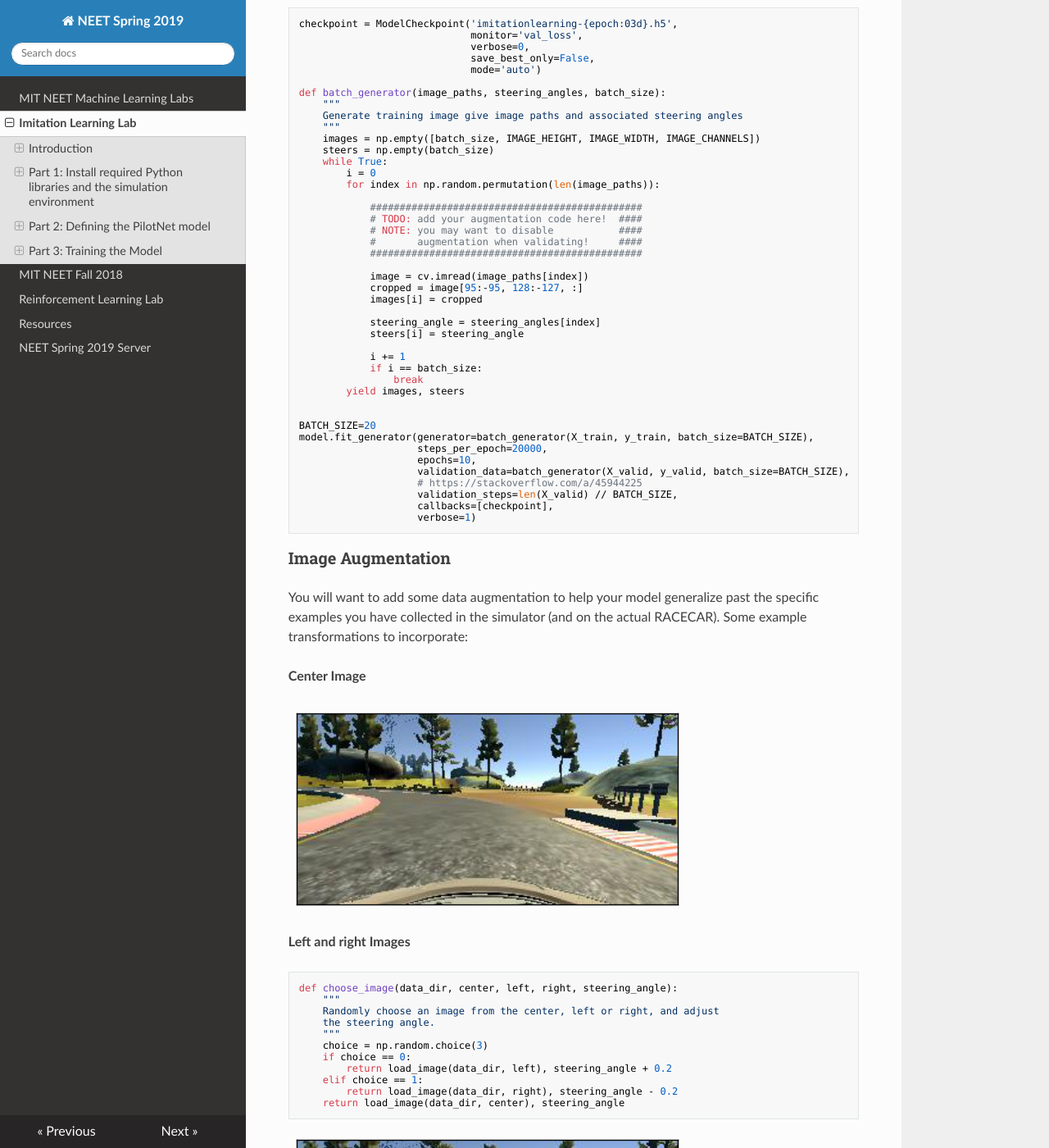
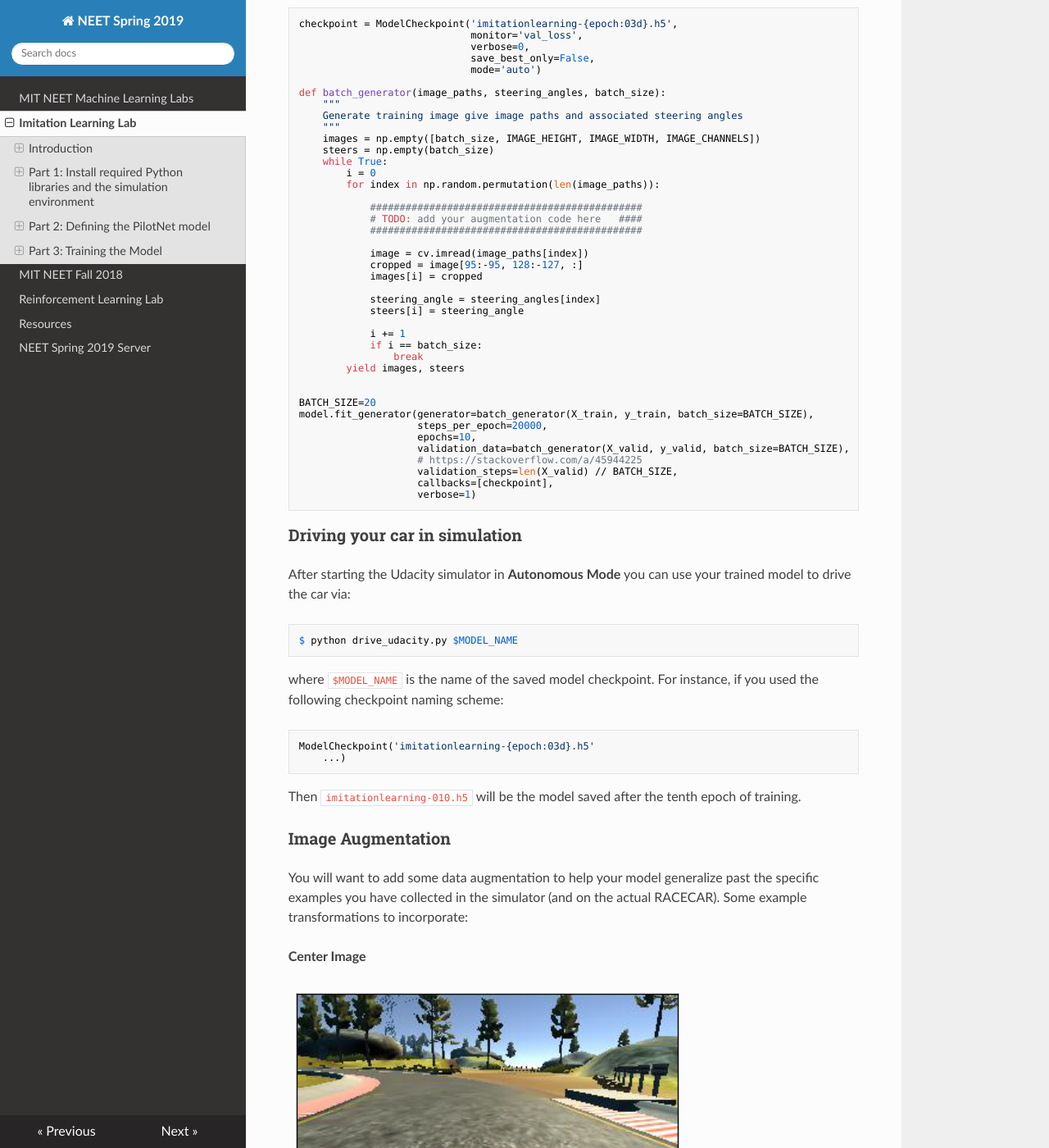
Before and after one commit to mmaz/neet, an MkDocs documentation site: the page built from docs/imitation_learning.md, in a window 1280 px wide and 1400 px high, scrolled down 9009 px. Shown: the whole window at 82% size. Built offline with MkDocs 1.6.1, drawn with Linux system fonts in a browser that asks for light colours; nearby versions of some CDN libraries.

Commit message:
server notes and checkpoint names

````diff
--- a/docs/imitation_learning.md
+++ b/docs/imitation_learning.md
@@ -280,9 +280,7 @@ def batch_generator(image_paths, steering_angles, batch_size):
         for index in np.random.permutation(len(image_paths)):
 
             ##############################################
-            # TODO: add your augmentation code here!  ####
-            # NOTE: you may want to disable           ####
-            #       augmentation when validating!     ####
+            # TODO: add your augmentation code here   ####
             ##############################################
 
             image = cv.imread(image_paths[index])
@@ -308,6 +306,23 @@ model.fit_generator(generator=batch_generator(X_train, y_train, batch_size=BATCH
                     callbacks=[checkpoint],
                     verbose=1)
 ```
+
+### Driving your car in simulation
+
+After starting the Udacity simulator in **Autonomous Mode** you can use your trained model to drive the car via:
+
+```shell
+$ python drive_udacity.py $MODEL_NAME
+```
+
+where `$MODEL_NAME` is the name of the saved model checkpoint. For instance, if you used the following checkpoint naming scheme:
+
+```python
+ModelCheckpoint('imitationlearning-{epoch:03d}.h5'
+    ...)
+```
+
+Then `imitationlearning-010.h5` will be the model saved after the tenth epoch of training.
 
 ### Image Augmentation
 
````
Also changed, not shown: docs/server.md (+2 -2 lines).
